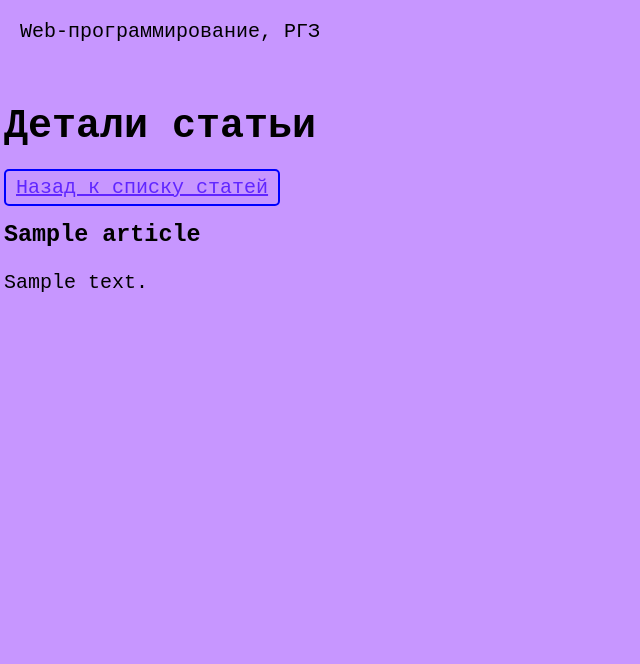
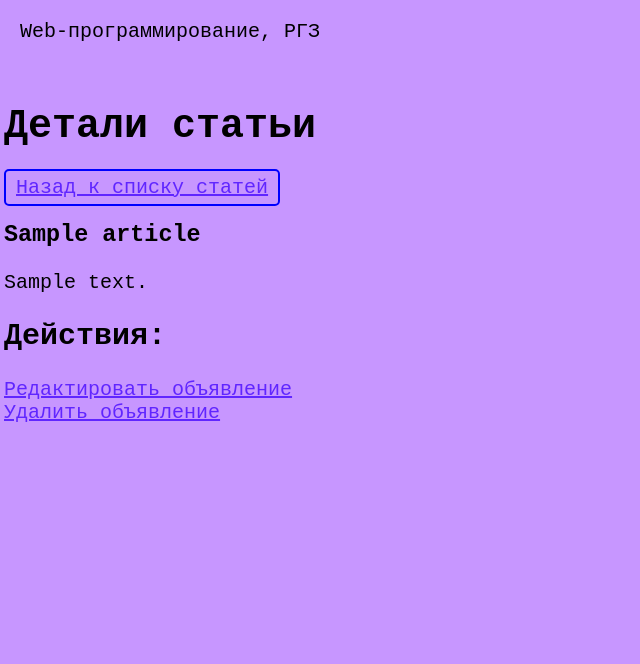
Before and after one commit to JuliaYatsynina/rgzz, a Flask app: page /articles/1 in a window 1280 px wide. Shown: the top 664 px of the page, without its empty margins (0-640 px from the left). Run offline with Flask 3, Linux system fonts and the light colour scheme; a user stored in the database is signed in; tables that the repository leaves empty hold one stand-in row (values such as "Sample post").

Commit message:
добавление кнопок

```diff
--- a/templates/article_details.html
+++ b/templates/article_details.html
@@ -10,4 +10,7 @@
 
     <h3>{{ article.title }}</h3>
     <p>{{ article.article_text }}</p>
+    <h2>Действия:</h2>
+    <a href="{{ url_for('edit') }}">Редактировать объявление</a>
+    <br><a href="{{ url_for('delete') }}">Удалить объявление</a>
 {% endblock %}
```
